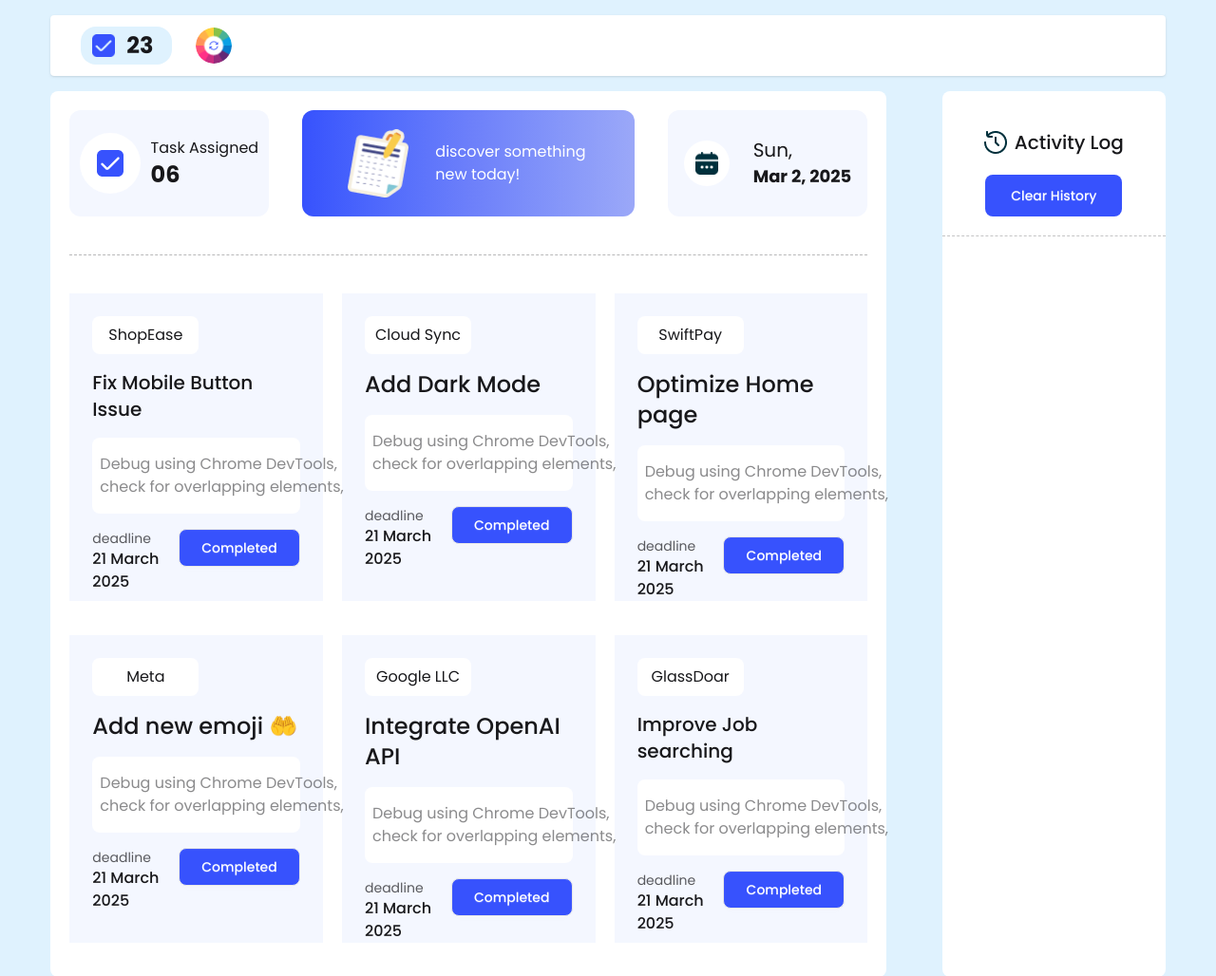
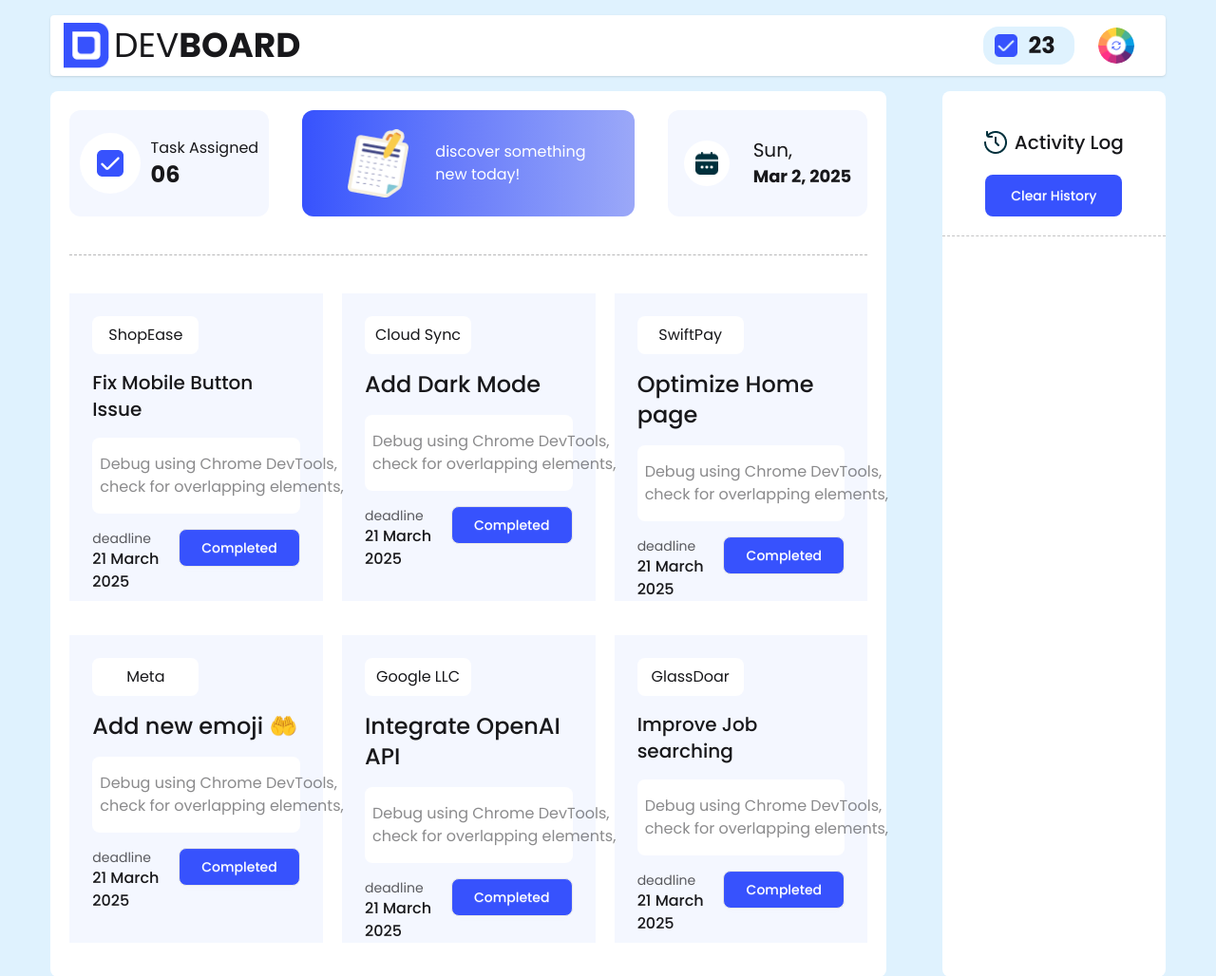
Before and after one commit to Shakil-009/dev-board, a plain HTML site: page index.html in a window 1280 px wide. Shown: the whole page at 95% size. Drawn offline with nearby package versions, Linux system fonts and the light colour scheme.

Commit message:
Fixed Mistakes

```diff
--- a/index.html
+++ b/index.html
@@ -22,7 +22,12 @@
 <body id="bg-body" class="bg-sky-100 bg-opacity-30 poppins">
   <header class="pt-4">
     <div class="navbar bg-base-100 shadow-sm w-11/12 mx-auto rounded-sm">
-
+      <div class="flex-1">
+        <div class="flex justify-evenly w-60">
+          <img class="w-12 h-12" src="assets/logo.png" alt="">
+          <h1 class="w-44 text-4xl mt-1">DEV<span class="font-bold">BOARD</span></h1>
+        </div>
+      </div>
       <div class="flex w-52 justify-evenly">
         <div class="w-24 h-10 bg-sky-100 pl-1 rounded-2xl content-center ">
           <div tabindex="0" role="button" class="w-20">
```
